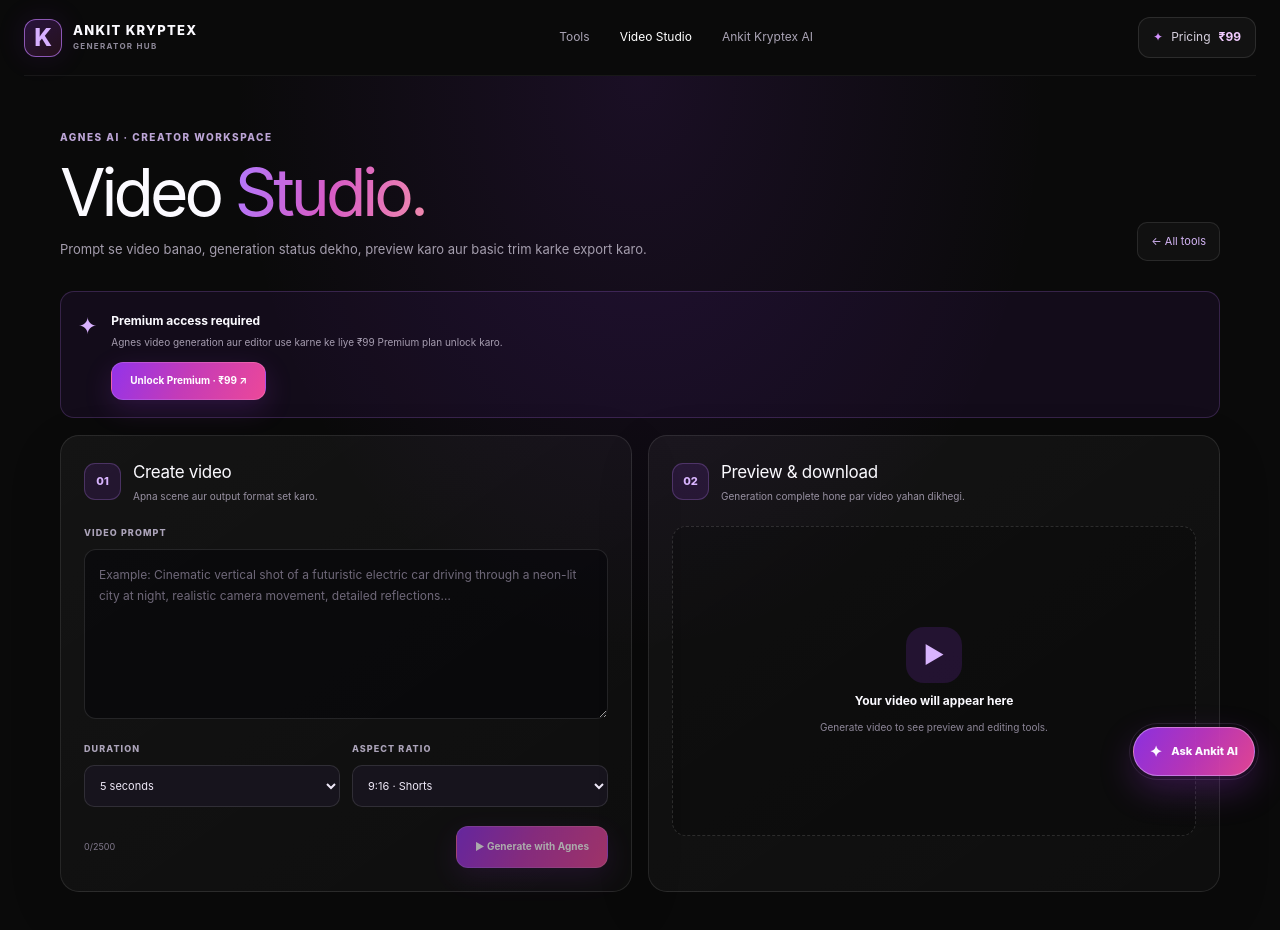
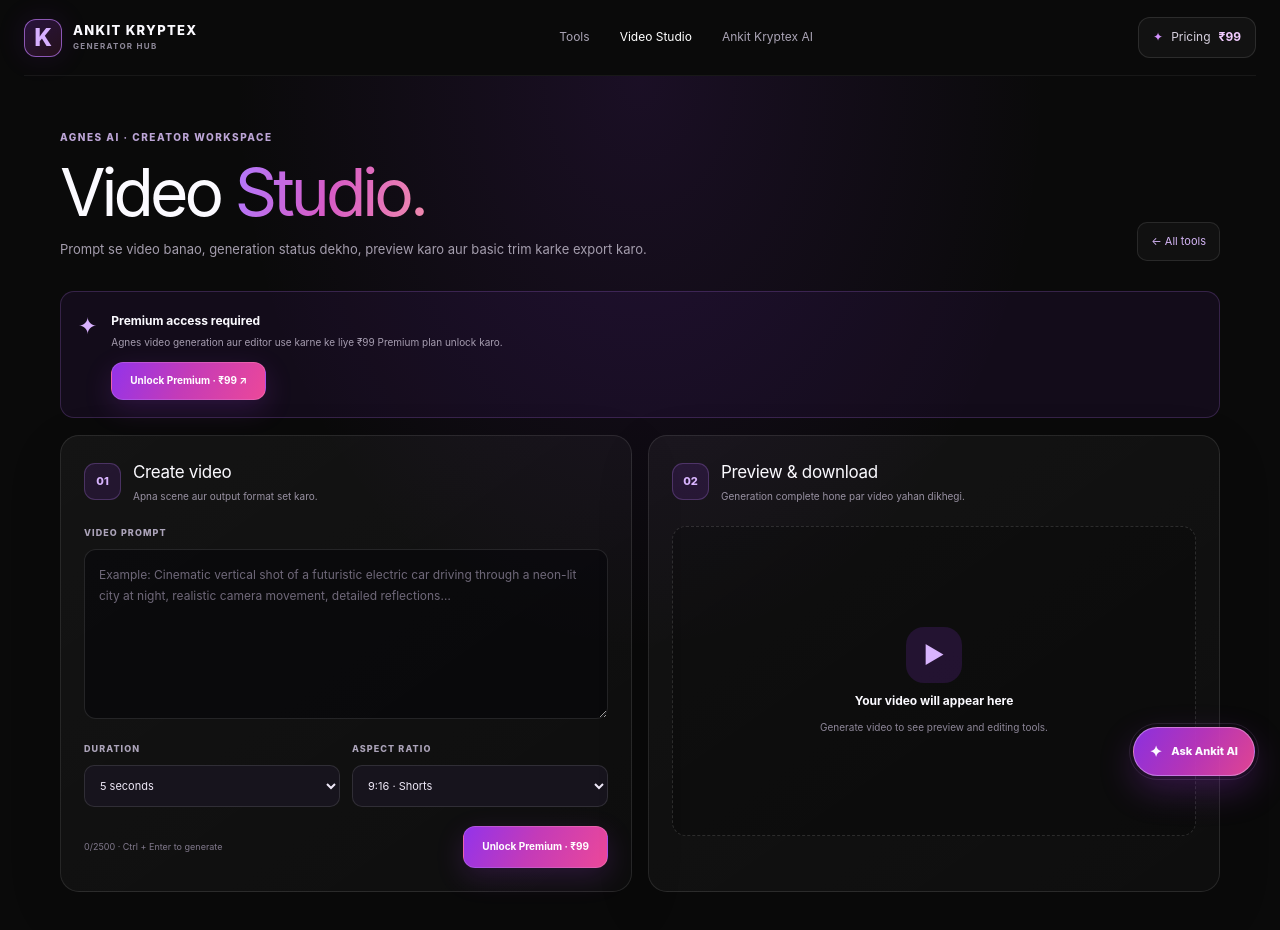
Before and after one commit to sidharthkumar8580-oss/kryptex-generator-hub, a Next.js app: page /video-studio in a window 1280 px wide. Shown: the top 930 px of the page. Built offline with nearby package versions, Linux system fonts and the light colour scheme; no server answers.

Commit message:
Fix video studio generate button and keyboard shortcut

```diff
--- a/components/VideoStudio.tsx
+++ b/components/VideoStudio.tsx
@@ -167,12 +167,12 @@ export default function VideoStudio() {
           <section className="studio-card">
             <div className="studio-card-title"><span className="studio-step">01</span><div><h2>Create video</h2><p>Apna scene aur output format set karo.</p></div></div>
             <label className="field-label" htmlFor="agnes-prompt">VIDEO PROMPT</label>
-            <textarea id="agnes-prompt" value={prompt} onChange={(event) => setPrompt(event.target.value)} maxLength={2500} placeholder="Example: Cinematic vertical shot of a futuristic electric car driving through a neon-lit city at night, realistic camera movement, detailed reflections…" />
+            <textarea id="agnes-prompt" value={prompt} onChange={(event) => setPrompt(event.target.value)} onKeyDown={(event) => { if (event.key === 'Enter' && (event.ctrlKey || event.metaKey)) { event.preventDefault(); if (premium === false) window.location.href = '/#pricing'; else if (premium === true) void generateVideo(); } }} maxLength={2500} placeholder="Example: Cinematic vertical shot of a futuristic electric car driving through a neon-lit city at night, realistic camera movement, detailed reflections…" />
             <div className="studio-fields">
               <label><span className="field-label">DURATION</span><select value={seconds} onChange={(event) => setSeconds(Number(event.target.value))}><option value={5}>5 seconds</option><option value={8}>8 seconds</option><option value={10}>10 seconds</option><option value={12}>12 seconds</option></select></label>
               <label><span className="field-label">ASPECT RATIO</span><select value={aspectRatio} onChange={(event) => setAspectRatio(event.target.value)}><option value="9:16">9:16 · Shorts</option><option value="16:9">16:9 · YouTube</option><option value="1:1">1:1 · Square</option></select></label>
             </div>
-            <div className="studio-actions"><span>{prompt.length}/2500</span><button className="button-primary" type="button" disabled={!premium || busy || premium === null} onClick={generateVideo}>{busy ? <><i className="spinner" /> Generating…</> : '▶ Generate with Agnes'}</button></div>
+            <div className="studio-actions"><span>{prompt.length}/2500 · Ctrl + Enter to generate</span><button className="button-primary" type="button" disabled={busy || premium === null} onClick={() => { if (premium === false) { window.location.href = '/#pricing'; return; } void generateVideo(); }}>{busy ? <><i className="spinner" /> Generating…</> : premium === false ? 'Unlock Premium · ₹99' : '▶ Generate with Agnes'}</button></div>
             {statusText && <div className="studio-status" role="status"><div className="studio-status-top"><span>{statusText}</span><b>{progress}%</b></div><div className="studio-progress"><i style={{ width: progress + '%' }} /></div></div>}
             {error && <div className="error-box" role="alert">{error}</div>}
           </section>
```
